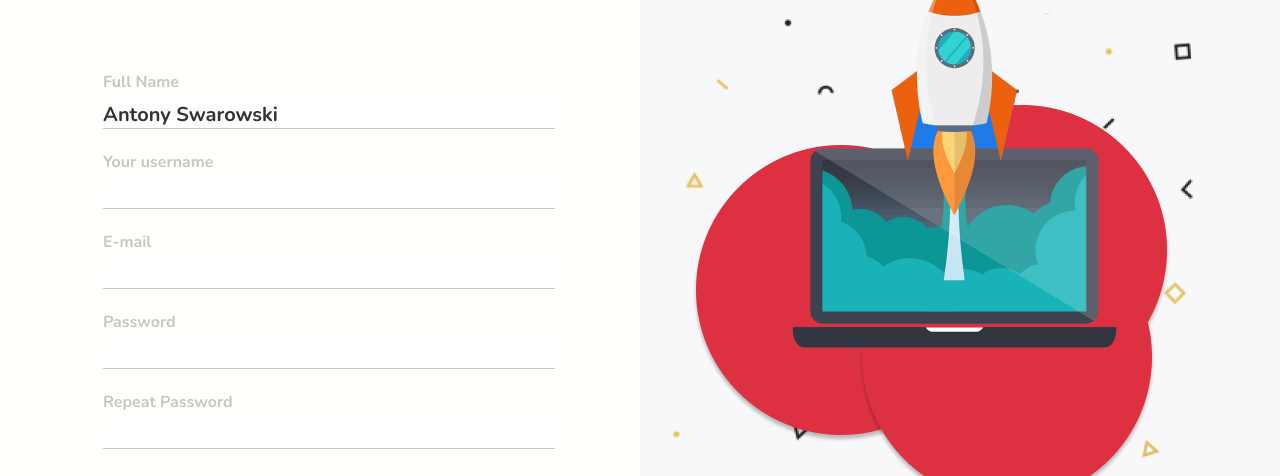
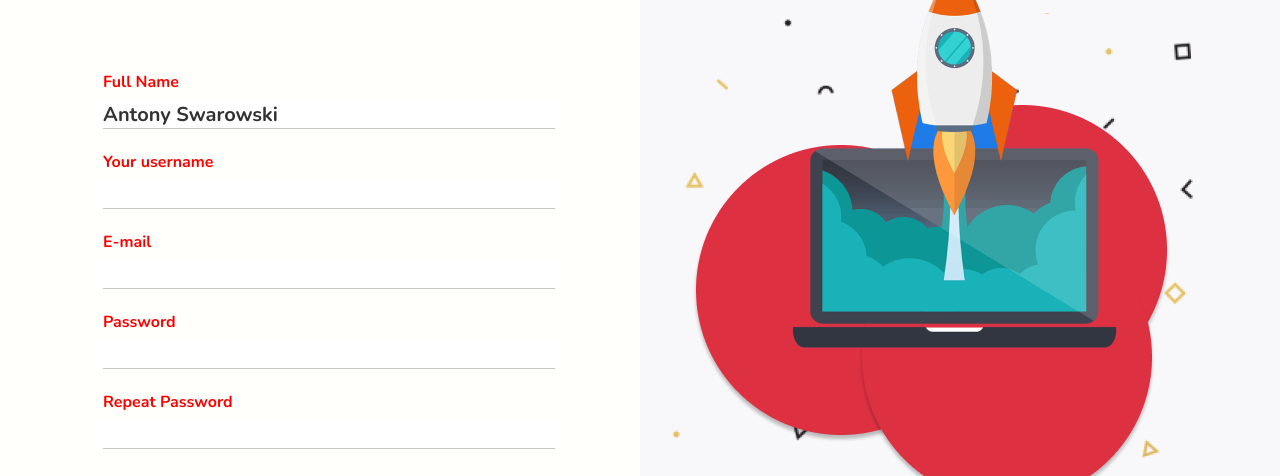
Before and after one commit to NadezhdaBobruk/KR12, a plain HTML site: page index.html in a window 1280 px wide. Shown: the part 316-792 px from the top of the page. Drawn offline with Linux system fonts and the light colour scheme.

Commit message:
css2 for main

```diff
--- a/css/styles.css
+++ b/css/styles.css
@@ -61,7 +61,7 @@ body {
 .form-title {
     font-size: 16px;
     line-height: 27px;
-    color: #C6C6C4;
+    color: red;
     margin-bottom: 5px;
 }
 
```
